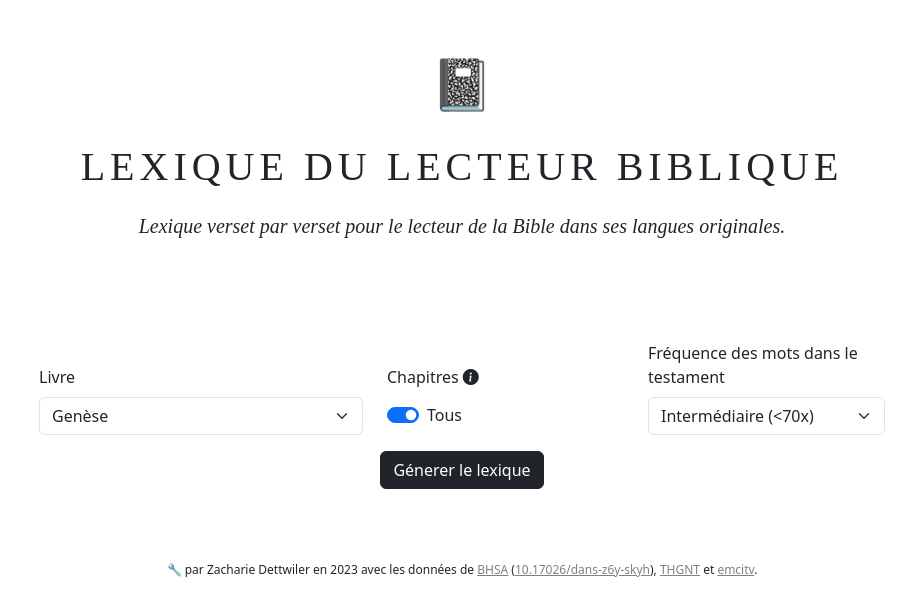
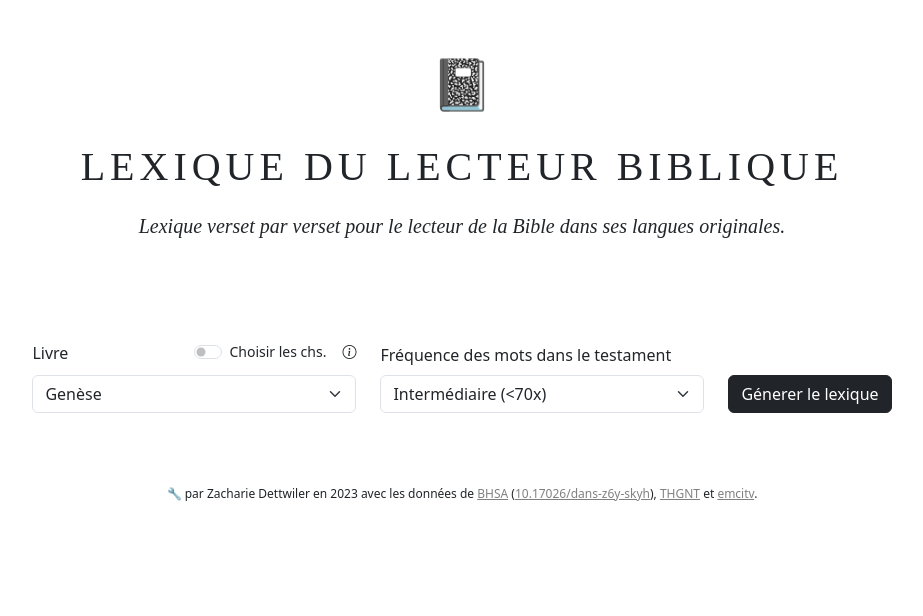
Before and after one commit to zdettwiler/lexique-du-lecteur-biblique, a Next.js app: page /lexique-du-lecteur-biblique/ in a window 1280 px wide. Shown: the top 616 px of the page, without its empty margins (178-1101 px from the left). Built offline with nearby package versions, Linux system fonts and the light colour scheme.

Commit message:
improved chapter form

```diff
--- a/src/app/page.js
+++ b/src/app/page.js
@@ -24,7 +24,7 @@ export default function Home() {
   const [isGeneratingPDF, setIsGeneratingPDF] = React.useState(false);
   const [book, setBook] = React.useState('Genèse');
   const [chapter, setChapter] = React.useState([]);
-  const [allChapters, setAllChapters] = React.useState(true);
+  const [allChapters, setAllChapters] = React.useState(false);
   const [frequency, setFrequency] = React.useState(70);
   const [lexicon, setLexicon] = React.useState([]);
 
@@ -49,6 +49,7 @@ export default function Home() {
       action: "make_lexicon",
       params : {
         book,
+        chapter: book + " " + chapter,
         frequency
       }
     });
@@ -82,18 +83,18 @@ export default function Home() {
 
         <Form className="mt-10 mb-4">
           <Row className="mb-3 align-items-end d-flex justify-content-center">
-            <Col xs={7} lg={4} className="mb-3" >
-              <Form.Label>Livre</Form.Label>
-              <Form.Select aria-label="Book selection" value={book} onChange={handleChangeBook}>
-                <option>Choisir le livre</option>
-                { bookOptions.map((book, id) => (
-                  <option value={book} key={id}>{book}</option>
-                ))}
-              </Form.Select>
-            </Col>
-
-            <Col xs={5} lg={3} className="mb-3" >
-              <Form.Label>Chapitres  <OverlayTrigger
+            <Col xs={12} lg={4} className="mb-3" >
+              <Form.Label style={{ width: "100%" }}>Livre
+                <span style={{ float: "right", fontSize: "14px" }}>
+                  <Form.Check
+                    type="switch"
+                    inline
+                    id="custom-switch"
+                    label="Choisir les chs."
+                    checked={allChapters}
+                    onChange={() => setAllChapters(!allChapters)}
+                  />
+                  <OverlayTrigger
                     key="top"
                     placement="top"
                     overlay={
@@ -107,37 +108,40 @@ export default function Home() {
                       </Popover>
                     }
                   >
-                  <i class="bi bi-info-circle-fill"></i>
+                    <i class="bi bi-info-circle"></i>
                   </OverlayTrigger>
+                </span>
               </Form.Label>
 
               <Stack direction="horizontal" gap={2} style={{ height: "38px" }}>
-                <Form.Check
-                  type="switch"
-                  id="custom-switch"
-                  label="Tous"
-                  checked={allChapters}
-                  onChange={() => setAllChapters(!allChapters)}
-                  className="mr-1"
-                />
+                <Form.Select aria-label="Book selection" value={book} onChange={handleChangeBook}>
+                  <option>Choisir le livre</option>
+                  { bookOptions.map((book, id) => (
+                    <option value={book} key={id}>{book}</option>
+                  ))}
+                </Form.Select>
 
-                <Collapse in={!allChapters} dimension="width">
+                <Collapse in={allChapters} dimension="width">
                   <div>
                     <Form.Control
                       value={chapter}
                       onChange={handleChangeChapter}
-                      disabled={allChapters}
+                      disabled={!allChapters}
                       type="text"
-                      placeholder="ex. 1,4–8"
+                      placeholder="Chapitres"
                       aria-label="Selectionner les chapitres"
                     >
                     </Form.Control>
                   </div>
                 </Collapse>
               </Stack>
+
+
             </Col>
 
-            <Col xs={12} lg={3} className="mb-3" >
+
+
+            <Col xs={12} lg={4} className="mb-3" >
               <Form.Label>Fréquence des mots dans le testament</Form.Label>
               <Form.Select aria-label="Frequency selection" value={frequency} onChange={handleChangeFrequency}>
                 { [
```
Lines whose indentation alone changed are shown as unchanged.
